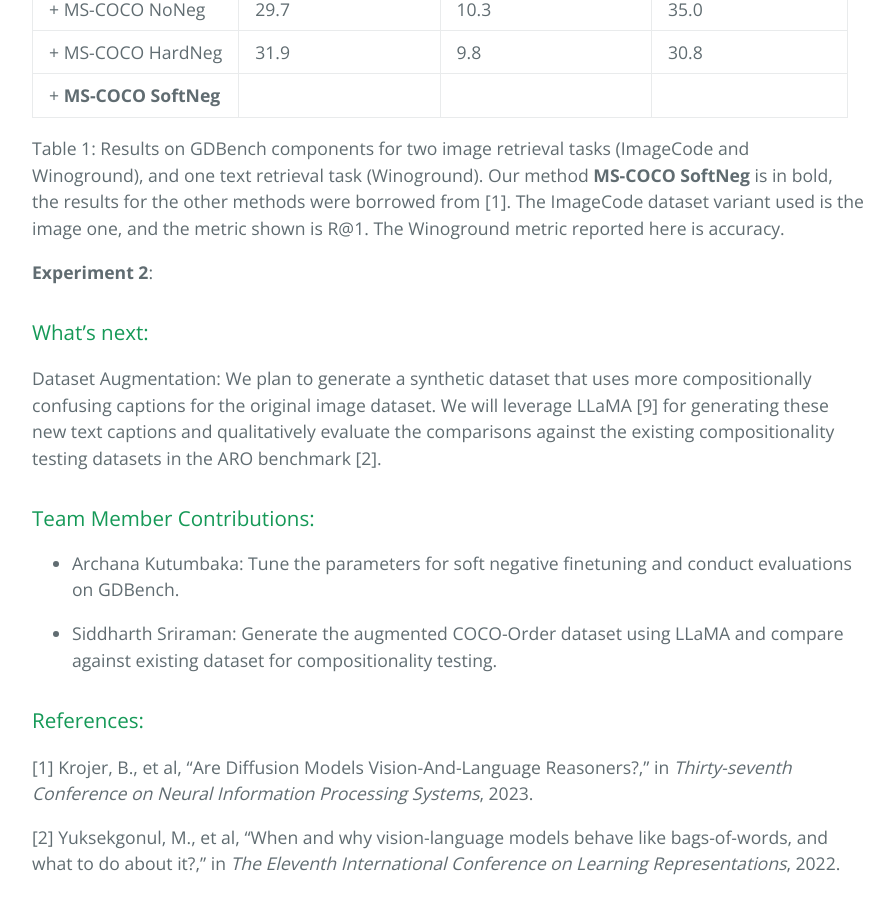
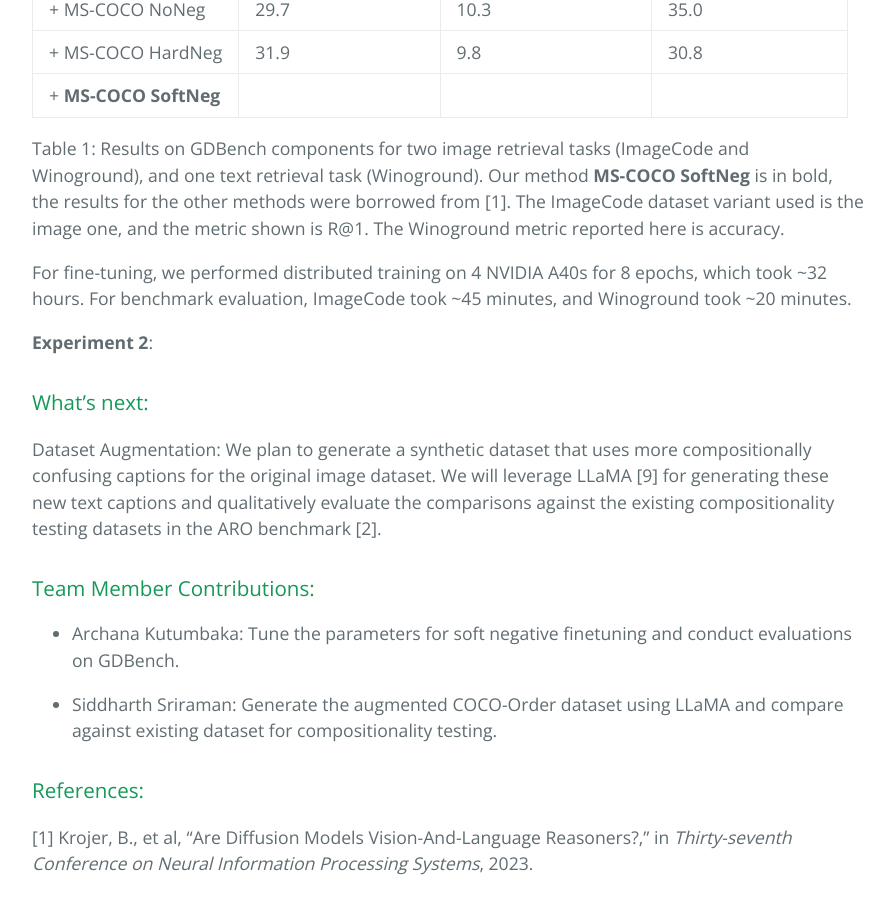
Before and after one commit to sid-sr/CS6476_Website, a Jekyll site: the page built from index.md, in a window 1280 px wide and 900 px high, scrolled down 4850 px. Shown: the whole window, without its empty margins (192-1086 px from the left). Built offline with Jekyll 4.4.1, drawn with Linux system fonts in a browser that asks for light colours; some of the changed lines change nothing that is shown.

Commit message:
Added training info, alt attributes

```diff
--- a/index.md
+++ b/index.md
@@ -66,13 +66,13 @@
 
 We saw that while it captures compositional information about a scene, it does not capture fine-grained information about where each object is located. For example, the following image has a caption of "a living room with a couch and a coffee table", but does not describe the relative position of the couch with respect to the coffee table.
 
-|![](assets/images/mscoco/chair.png)|
+|![COCO Chair image](assets/images/mscoco/chair.png)|
 |:-:|
 |*Figure 1: Example from MS-COCO*|
 
 Similar to the above case, we also noted that ordering of items in the captions are not consistent with the ordering in the images. Different captions have different orderings. For example, in the following image, one caption captures an ordering that is inconsistent with the others.
 
-|![](assets/images/mscoco/fruit.png)|
+|![COCO Fruit image](assets/images/mscoco/fruit.png)|
 |:-:|
 |*Figure 2: Example from MS-COCO*|
 
@@ -92,6 +92,8 @@
 | + **MS-COCO SoftNeg** | | | |
 
 Table 1: Results on GDBench components for two image retrieval tasks (ImageCode and Winoground), and one text retrieval task (Winoground). Our method **MS-COCO SoftNeg** is in bold, the results for the other methods were borrowed from [1]. The ImageCode dataset variant used is the image one, and the metric shown is R@1. The Winoground metric reported here is accuracy.
+
+For fine-tuning, we performed distributed training on 4 NVIDIA A40s for 8 epochs, which took ~32 hours. For benchmark evaluation, ImageCode took ~45 minutes, and Winoground took ~20 minutes.
 
 **Experiment 2**:
 
```
